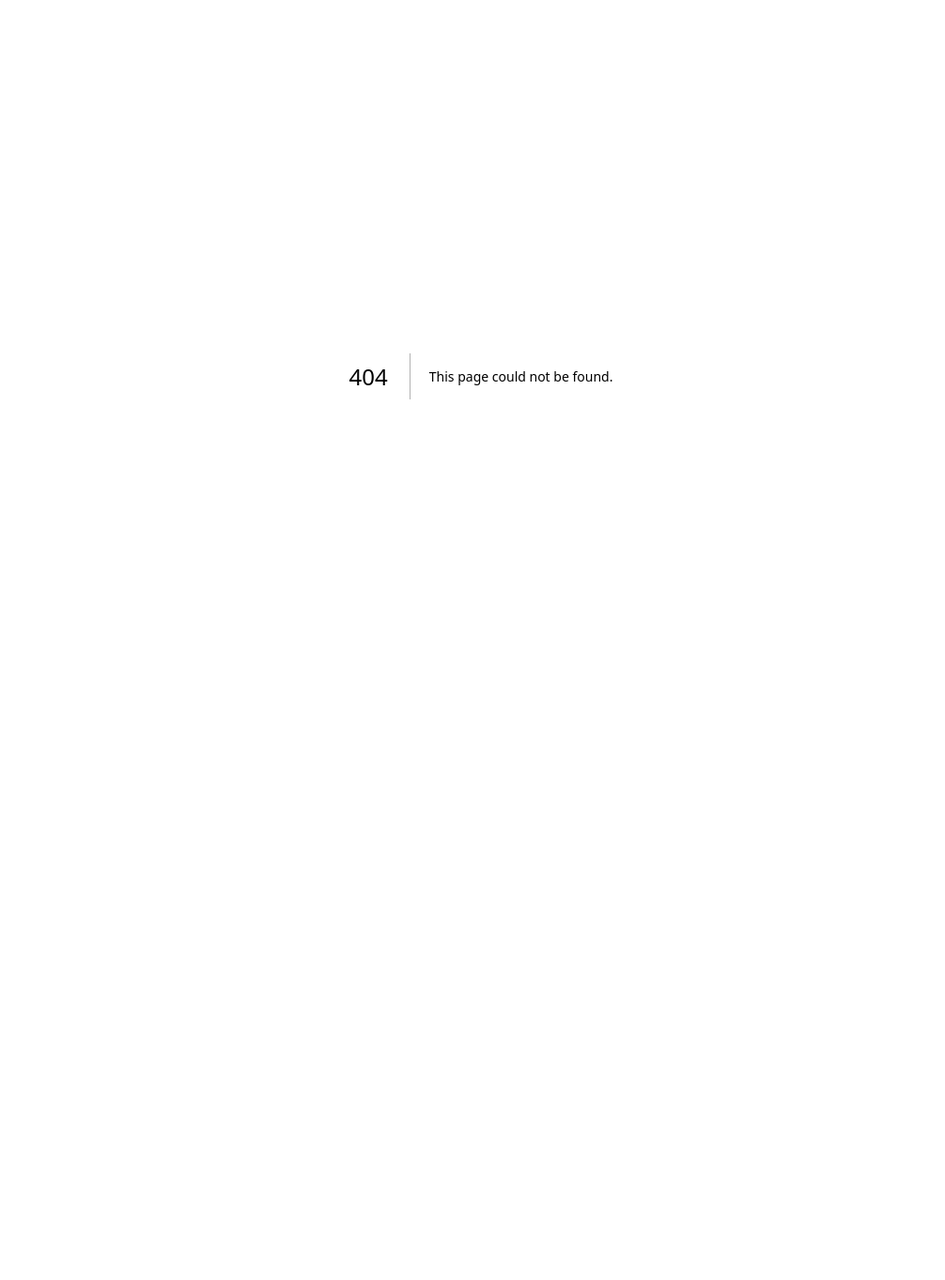
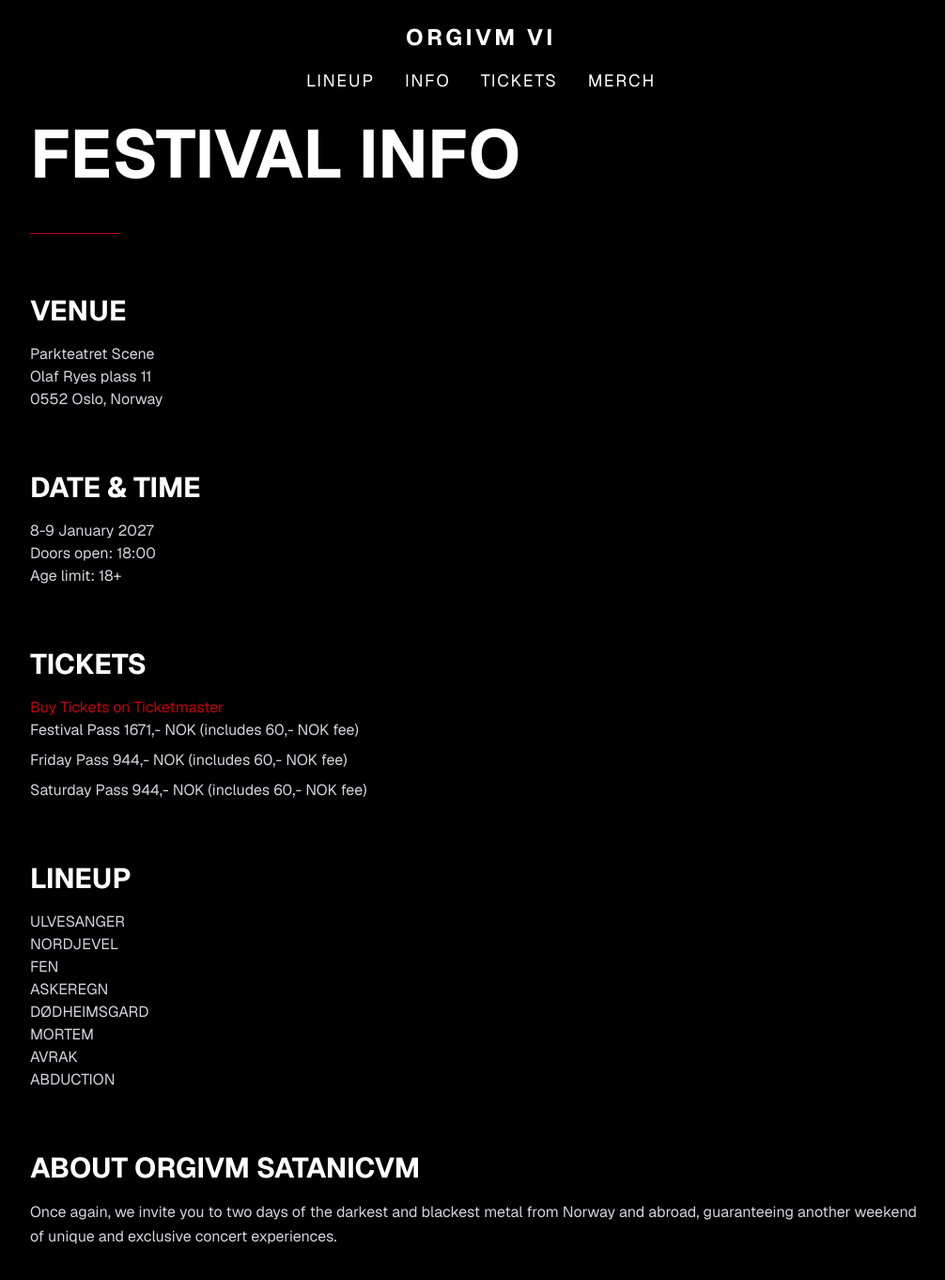
Before and after one commit to 1ar-2ar/Orgivm-2027, a Next.js app: page /info in a window 1280 px wide. Before the commit this address had no page. Shown: the top 1362 px of the page at 94% size, without its empty margins (128-1134 px from the left). Before the commit the page ends 800 px from the top, so only its background shows below. Built offline with nearby package versions, Linux system fonts and the light colour scheme.

Commit message:
Added navbar routing and created info tickets merch pages

```diff
--- /dev/null
+++ b/app/info/page.tsx
@@ -0,0 +1,103 @@
+export default function InfoPage() {
+  return (
+    <main className="min-h-screen bg-black text-white pt-32">
+      <div className="max-w-5xl mx-auto px-8">
+
+        <h1 className="text-5xl md:text-7xl font-bold uppercase mb-12">
+          Festival Info
+        </h1>
+
+        <div className="w-24 h-px bg-red-700 mb-16"></div>
+
+        <section className="mb-16">
+          <h2 className="text-3xl font-bold uppercase mb-4">
+            Venue
+          </h2>
+
+          <p className="text-gray-300">
+            Parkteatret Scene
+          </p>
+
+          <p className="text-gray-300">
+            Olaf Ryes plass 11
+          </p>
+
+          <p className="text-gray-300">
+            0552 Oslo, Norway
+          </p>
+        </section>
+
+        <section className="mb-16">
+          <h2 className="text-3xl font-bold uppercase mb-4">
+            Date & Time
+          </h2>
+
+          <p className="text-gray-300">
+            8-9 January 2027
+          </p>
+
+          <p className="text-gray-300">
+            Doors open: 18:00
+          </p>
+
+          <p className="text-gray-300">
+            Age limit: 18+
+          </p>
+        </section>
+
+<section className="mb-16">
+  <h2 className="text-3xl font-bold uppercase mb-4">
+    Tickets
+  </h2>
+
+  <a
+    href="https://www.ticketmaster.no/"
+    target="_blank"
+    rel="noopener noreferrer"
+    className="text-red-700 hover:text-red-500 transition-colors"
+  >
+    Buy Tickets on Ticketmaster
+  </a>
+
+
+  <div className="space-y-2 text-gray-300">
+    <p>Festival Pass 1671,- NOK (includes 60,- NOK fee) </p>
+    <p>Friday Pass 944,- NOK (includes 60,- NOK fee) </p>
+    <p>Saturday Pass 944,- NOK (includes 60,- NOK fee) </p>
+  </div>
+</section>
+
+        <section className="mb-16">
+          <h2 className="text-3xl font-bold uppercase mb-4">
+            Lineup
+          </h2>
+
+          <div className="text-gray-300 uppercase">
+             <p>ULVESANGER</p>
+             <p>NORDJEVEL</p>
+             <p>FEN</p>
+             <p>ASKEREGN</p>
+             <p>DØDHEIMSGARD</p>
+             <p>MORTEM</p>
+             <p>AVRAK</p>
+             <p>ABDUCTION</p>
+
+          </div>
+        </section>
+
+        <section className="mb-24">
+          <h2 className="text-3xl font-bold uppercase mb-4">
+            About Orgivm Satanicvm
+          </h2>
+
+          <p className="text-gray-300 leading-relaxed">
+            Once again, we invite you to two days of the darkest and blackest
+            metal from Norway and abroad, guaranteeing another weekend of
+            unique and exclusive concert experiences.
+          </p>
+        </section>
+
+      </div>
+    </main>
+  );
+}
--- a/app/layout.tsx
+++ b/app/layout.tsx
@@ -1,6 +1,7 @@
 import type { Metadata } from "next";
 import { Geist, Geist_Mono } from "next/font/google";
 import "./globals.css";
+import Navbar from "../components/Navbar";
 
 const geistSans = Geist({
   variable: "--font-geist-sans",
@@ -23,7 +24,9 @@ export default function RootLayout({ children }: LayoutProps<"/">) {
       lang="en"
       className={`${geistSans.variable} ${geistMono.variable} h-full antialiased`}
     >
-      <body className="min-h-full flex flex-col">{children}</body>
+      <body className="min-h-full flex flex-col">
+        <Navbar />
+        {children}</body>
     </html>
   );
 }
--- a/app/lineup/page.tsx
+++ b/app/lineup/page.tsx
@@ -2,7 +2,7 @@ import Image from "next/image";
 
 export default function LineupPage() {
   return (
-    <main className="min-h-screen bg-black text-white">
+    <main className="min-h-screen bg-black text-white pt-20">
 
       <section className="py-24 text-center">
         <h1 className="text-4xl md:text-6xl font-bold uppercase">
--- /dev/null
+++ b/app/merch/page.tsx
@@ -0,0 +1,7 @@
+export default function merchPage() {
+  return (
+    <main className="min-h-screen bg-black text-white pt-32">
+      <h1>Merch</h1>
+    </main>
+  );
+}
--- a/app/page.tsx
+++ b/app/page.tsx
@@ -1,5 +1,5 @@
 import VideoBackground from "../components/VideoBackground";
-import Navbar from "../components/navbar";
+import Navbar from "../components/Navbar";
 import Hero from "../components/Hero";
 import LineupPreview from "../components/LineupPreview";
 import Footer from "@/components/Footer";
--- /dev/null
+++ b/app/tickets/page.tsx
@@ -0,0 +1,25 @@
+export default function TicketsPage() {
+  return (
+
+    <main className="min-h-screen bg-black text-white pt-20">
+    <section className="mb-16">
+
+
+<section className="py-24 text-center">
+        <h1 className="text-3xl md:text-4xl font-bold uppercase">
+          Tickets to Orgivm Satanicvm 2027
+        </h1>
+      </section>
+  <a
+    href="https://www.ticketmaster.no/search?q=orgivm+satanicvm"
+    target="_blank"
+    rel="noopener noreferrer"
+    className="text-red-700 hover:text-red-500 transition-colors"
+  >
+    Buy Tickets on Ticketmaster
+  </a>
+</section>
+
+</main>
+  );
+}
--- a/components/navbar.tsx
+++ b/components/navbar.tsx
@@ -5,15 +5,17 @@ export default function Navbar() {
     <nav className="fixed top-0 left-0 z-50 w-full bg-black/30 backdrop-blur-sm">
       <div className="mx-auto max-w-7xl px-8 py-6">
 
+       <Link href="/">
         <h1 className="mb-4 text-center text-2xl font-bold tracking-[0.15em] text-white">
           ORGIVM VI
         </h1>
+        </Link>
 
          <div className="flex justify-center gap-8 uppercase text-lg tracking-widest text-white">
-          <Link href="#lineup">Lineup</Link>
-          <Link href="#info">Info</Link>
-          <Link href="#tickets">Tickets</Link>
-          <Link href="#merch">Merch</Link>
+          <Link href="/lineup">Lineup</Link>
+          <Link href="/info">Info</Link>
+          <Link href="/tickets">Tickets</Link>
+          <Link href="/merch">Merch</Link>
         </div>
 
       </div>
```
